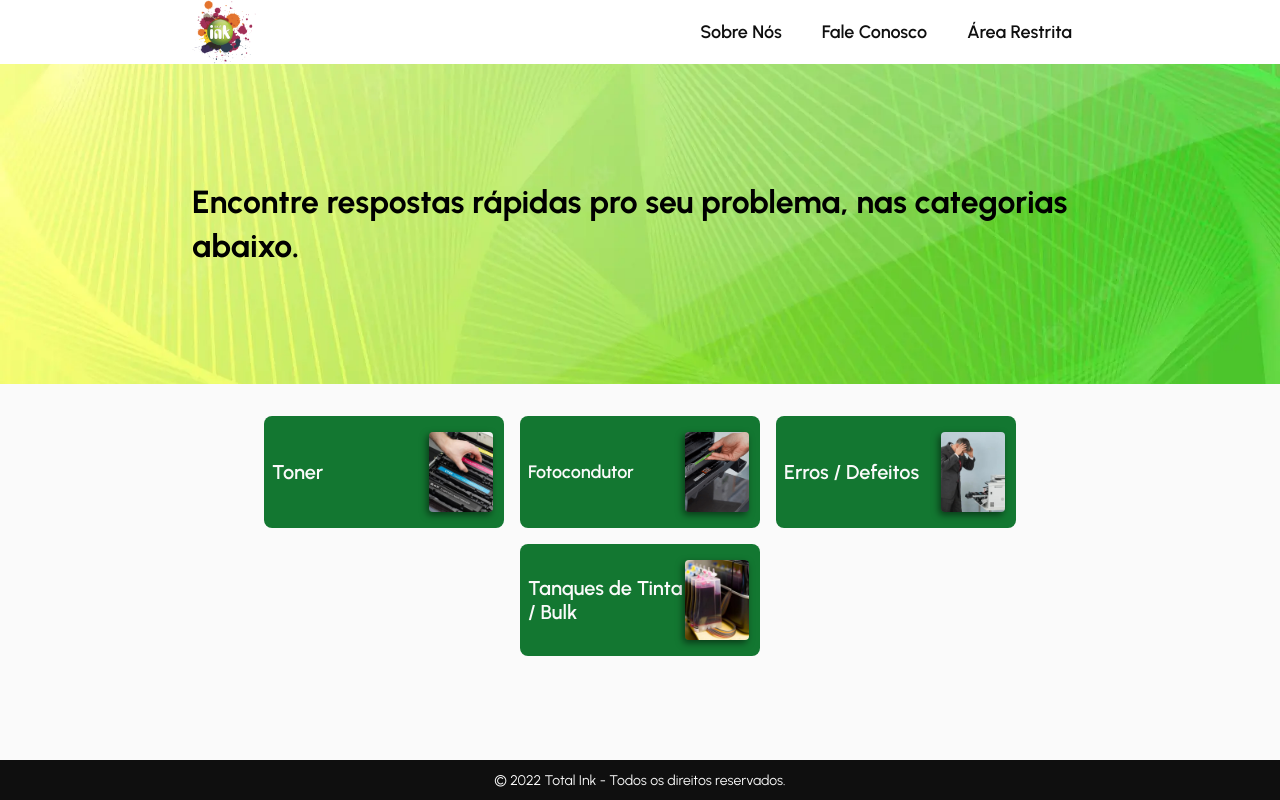
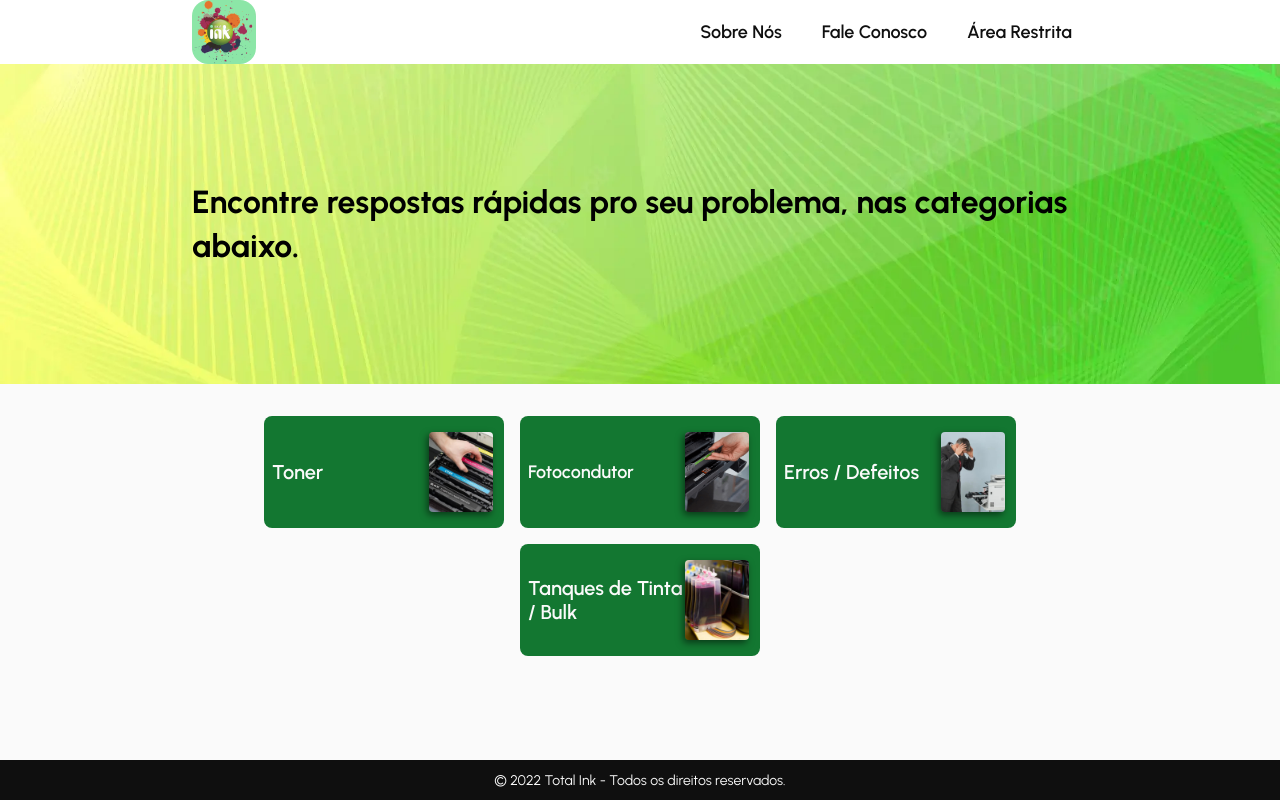
Before and after one commit to diegonacif/totalink-page, a React (Vite) app: page /faq in a window 1280 px wide. In both pictures the pointer is over the picture 224 px from the left and 32 px from the top of the page. Built offline with nearby package versions, Linux system fonts and the light colour scheme; a web font is replaced by a local one.

Commit message:
style: header logo background on hover

```diff
--- a/src/components/Header/_Header.scss
+++ b/src/components/Header/_Header.scss
@@ -11,6 +11,8 @@
 
   img {
     height: 100%;
+    border-radius: 16px;
+    transition: background-color 0.1s;
   }
 
   a {
@@ -23,6 +25,11 @@
 
   @media only screen and ($notebook-size) {
     padding: 0 6rem;
+
+    img:hover {
+      background-color: $green-bg-mirror-50;
+      transition: background-color 0.2s;
+    }
   }
 
   @media only screen and ($desktop-size) {
--- a/src/css/App.css
+++ b/src/css/App.css
@@ -35,6 +35,8 @@
 }
 .header-container img {
   height: 100%;
+  border-radius: 16px;
+  transition: background-color 0.1s;
 }
 .header-container a {
   height: 100%;
@@ -47,6 +49,10 @@
 @media only screen and (min-width: 1024px) {
   .header-container {
     padding: 0 6rem;
+  }
+  .header-container img:hover {
+    background-color: rgba(26, 206, 80, 0.5);
+    transition: background-color 0.2s;
   }
 }
 @media only screen and (min-width: 1280px) {
```
Also changed, not shown: 1 other file (tests, documents, lock files or other folders).
